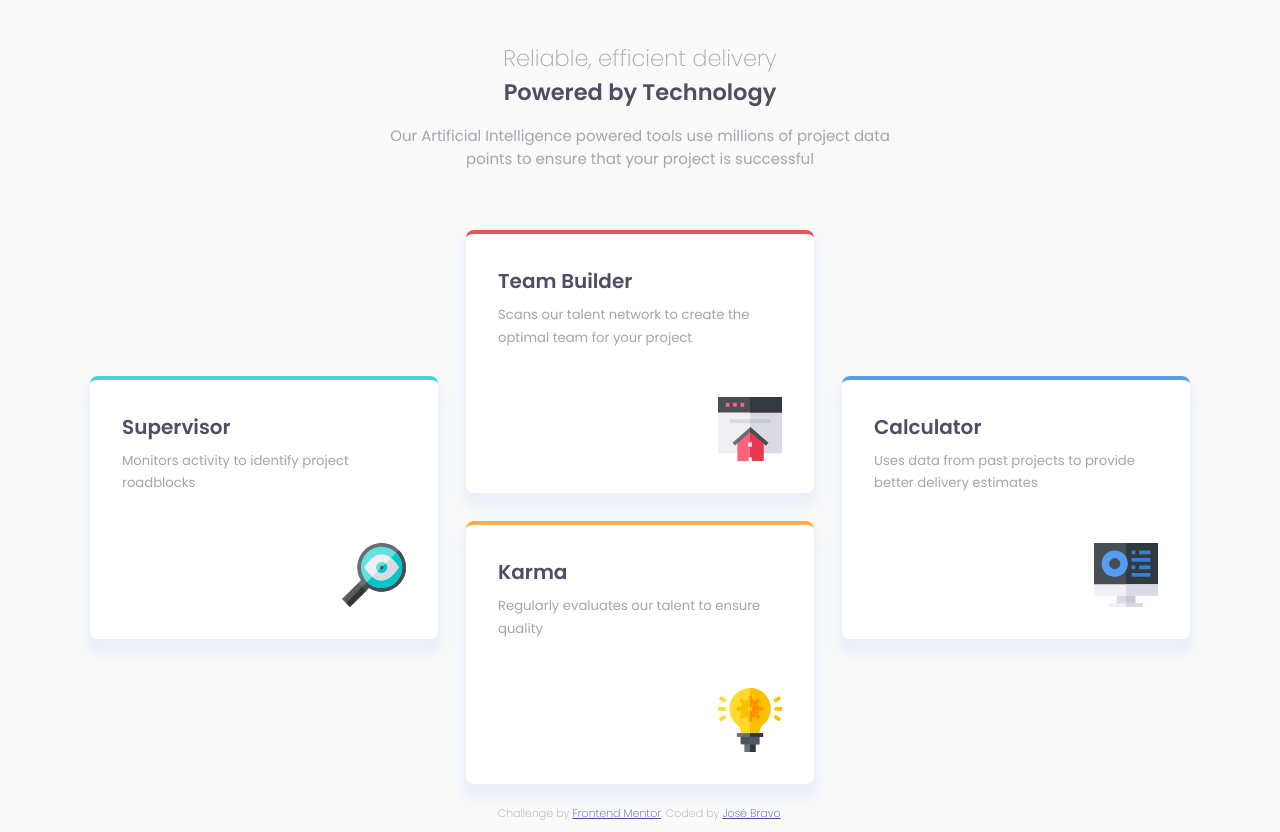
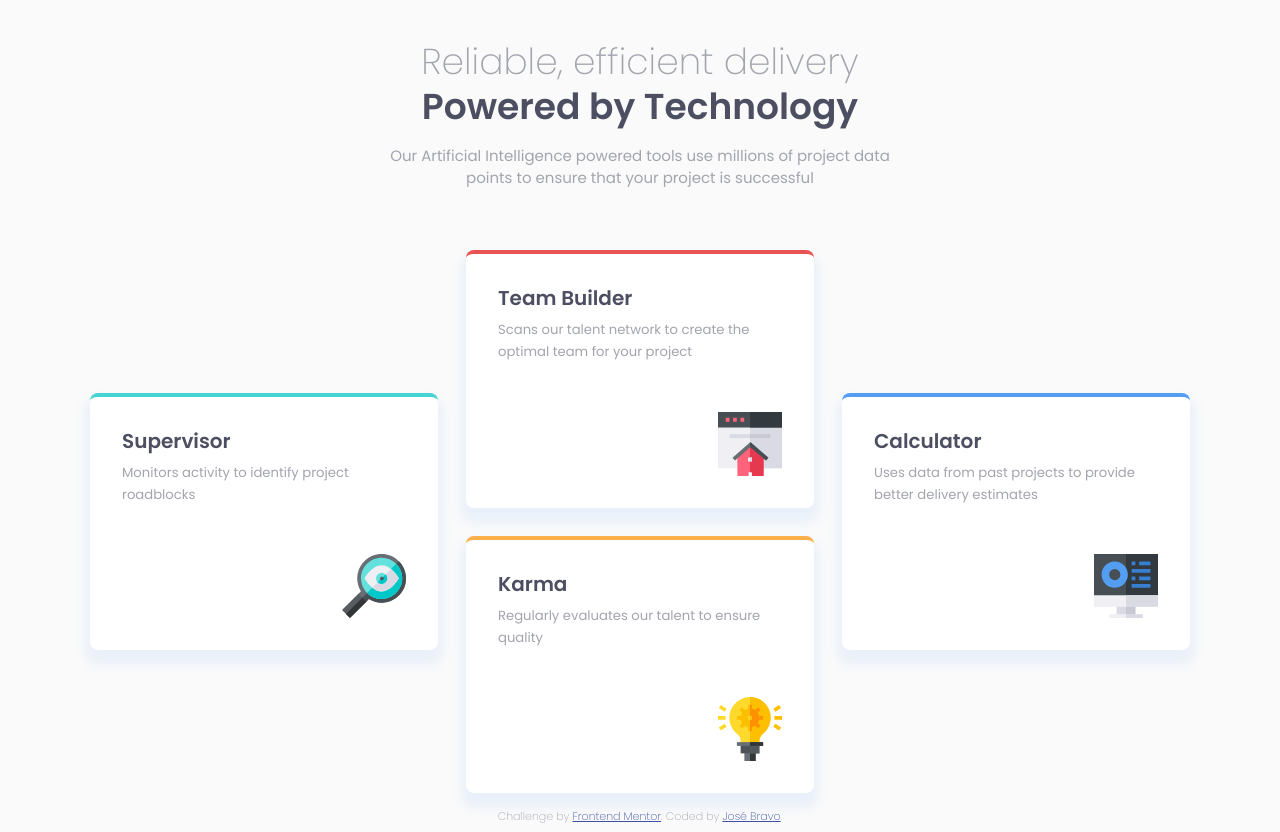
Before and after one commit to JoseBravoWebDev/Four-Card-Feature-Section, a plain HTML site: page index.html in a window 1280 px wide. Drawn offline with Linux system fonts and the light colour scheme.

Commit message:
Update styles.css

```diff
--- a/styles.css
+++ b/styles.css
@@ -206,6 +206,9 @@ body {
 }
 
 @media screen and (min-width: 800px) {
+  h1, h2, h3, h4, h5, h6 {
+    line-height: 1.25;
+  }
   .features {
     --padding: 2rem;
 
@@ -215,6 +218,10 @@ body {
     --article-img-mrgn-tp: 2.5rem;
 
     --article-border-top: 4px;
+  }
+
+  .title {
+    font-size: 2.25rem;
   }
 
   .article-section {
```
